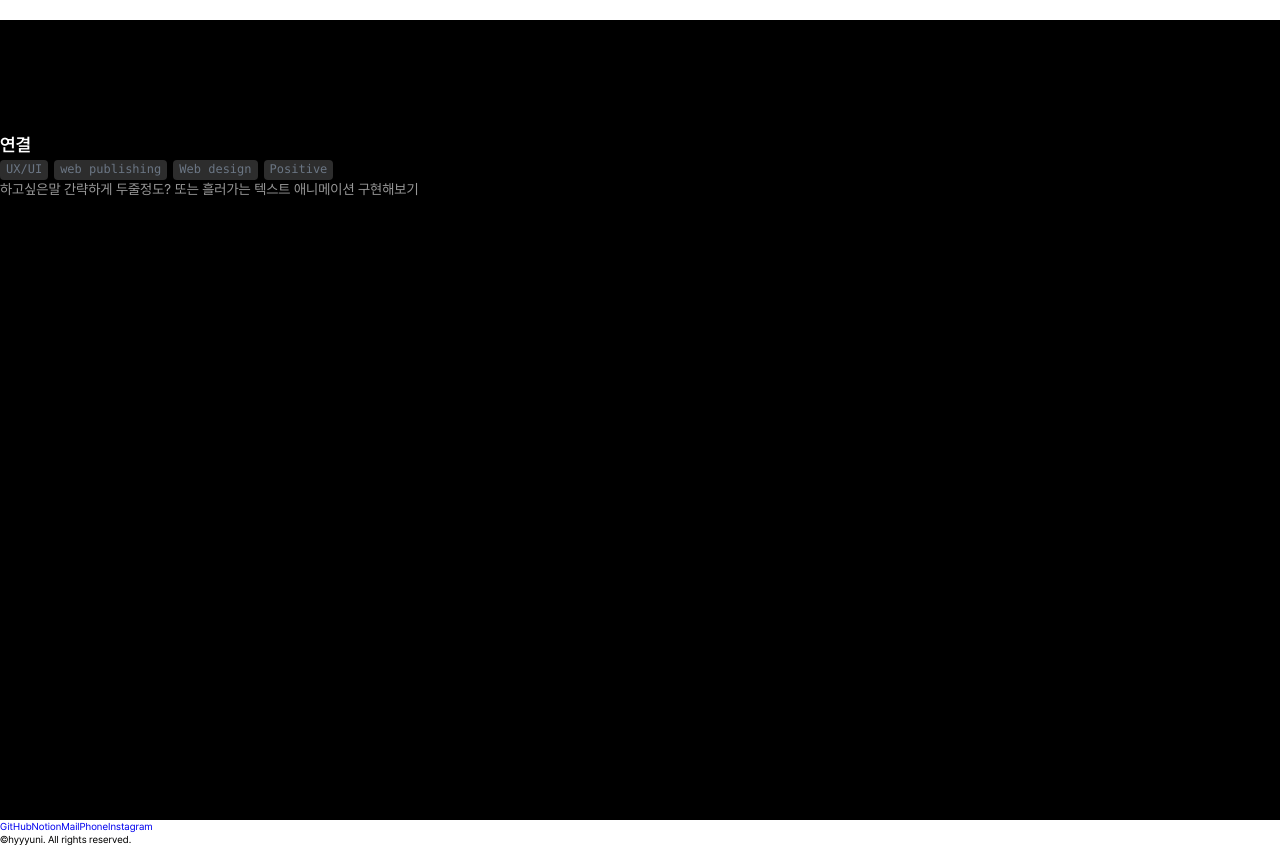
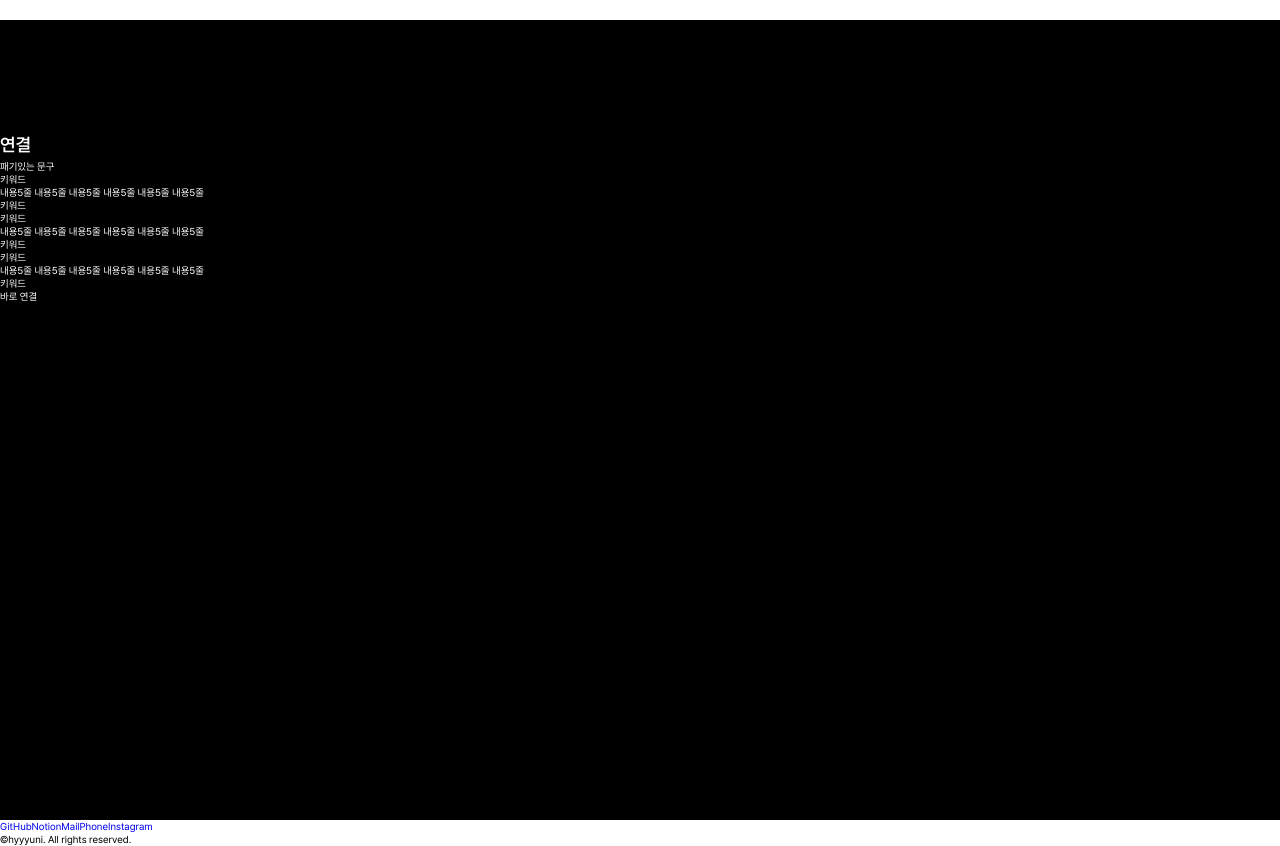
Before and after one commit to johyuni/johyuni.github.io, a React (Create React App) app: page / in a window 1280 px wide. Shown: the part 3180-4026 px from the top of the page. Built offline with nearby package versions, Linux system fonts and the light colour scheme.

Commit message:
커넥트 마크업

```diff
--- a/src/assets/styles/pages/_connect.scss
+++ b/src/assets/styles/pages/_connect.scss
@@ -1,3 +1,7 @@
 .main__connect {
   background-color: $color_black; // 임시
+  .content {
+    height: auto;
+    color: $color_white;
+  }
 }
--- a/src/components/pages/Connect.js
+++ b/src/components/pages/Connect.js
@@ -6,18 +6,35 @@ function Connect() {
   return (
     <section className="main__connect">
       <div className="inner">
+        {/* left*/}
         <div className="content">
           <strong className="content__tit">연결</strong>
-          <div className="content__tag">
-            <span className="tag tag--s">UX&#47;UI</span>
-            <span className="tag tag--s">web publishing</span>
-            <span className="tag tag--s">Web design</span>
-            <span className="tag tag--s">Positive</span>
+          <strong className="">패기있는 문구</strong>
+          <ul>
+            <li>
+              <strong>키워드</strong>
+              <p>내용5줄 내용5줄 내용5줄 내용5줄 내용5줄 내용5줄</p>
+              <span>키워드</span>
+            </li>
+            <li>
+              <strong>키워드</strong>
+              <p>내용5줄 내용5줄 내용5줄 내용5줄 내용5줄 내용5줄</p>
+              <span>키워드</span>
+            </li>
+            <li>
+              <strong>키워드</strong>
+              <p>내용5줄 내용5줄 내용5줄 내용5줄 내용5줄 내용5줄</p>
+              <span>키워드</span>
+            </li>
+          </ul>
+        </div>
+
+        {/* right*/}
+        <div className="content">
+          <strong>바로 연결</strong>
+          <div className="content__img">
+            <img src="" alt="" className="img" />
           </div>
-          <p className="content__dsc">
-            하고싶은말 간략하게 두줄정도? 또는 흘러가는 텍스트 애니메이션
-            구현해보기
-          </p>
         </div>
 
         {/* 핵심역량 세가지에 녹이기 */}
@@ -27,7 +44,6 @@ function Connect() {
           <span>도전적인</span>
           <span>섬세한</span>
         </div> */}
-
         {/* <div className="content__item">
           <strong className="content__subtit">Interest in</strong>
           <span>퍼블리싱</span>
```
